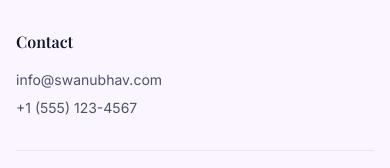
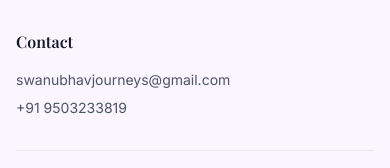
Before and after one commit to ivnat07/Swanubhav-Journeys-Website, a Next.js app: page / in a window 390 px wide. Shown: the part 6588-6756 px from the top of the page. Built offline with nearby package versions, Linux system fonts and the light colour scheme.

Commit message:
Phone number and email changed

```diff
--- a/app/layout.tsx
+++ b/app/layout.tsx
@@ -49,8 +49,8 @@ export default function RootLayout({
               <div>
                 <h4 className="font-semibold text-gray-900 mb-4">Contact</h4>
                 <ul className="space-y-2 text-sm text-gray-600">
-                  <li>info@swanubhav.com</li>
-                  <li>+1 (555) 123-4567</li>
+                  <li>swanubhavjourneys@gmail.com</li>
+                  <li>+91 9503233819</li>
                 </ul>
               </div>
             </div>
```
